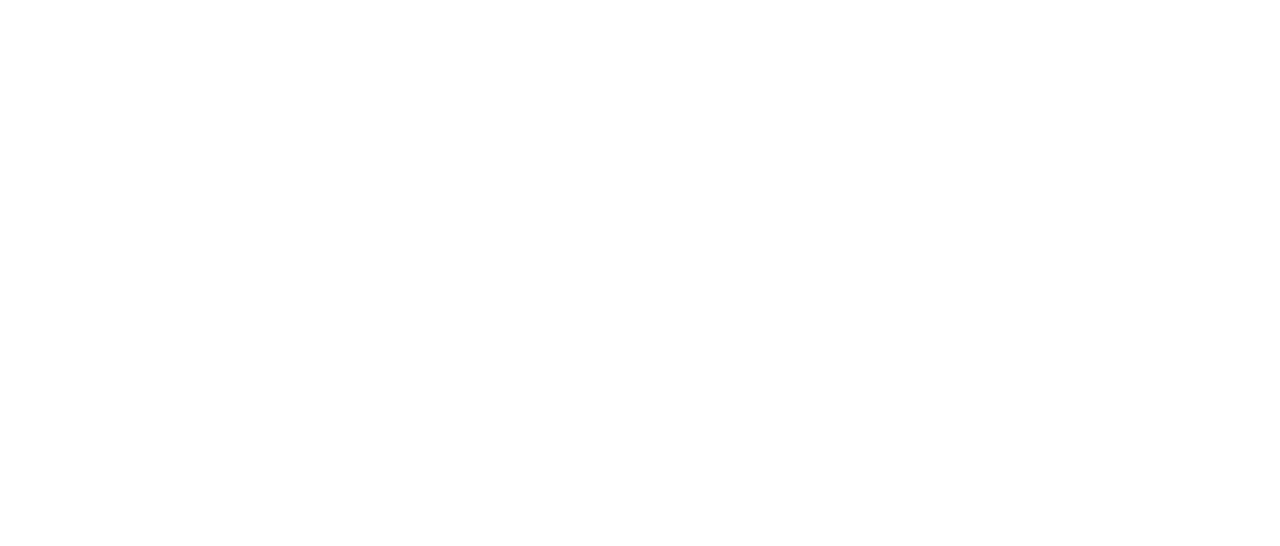
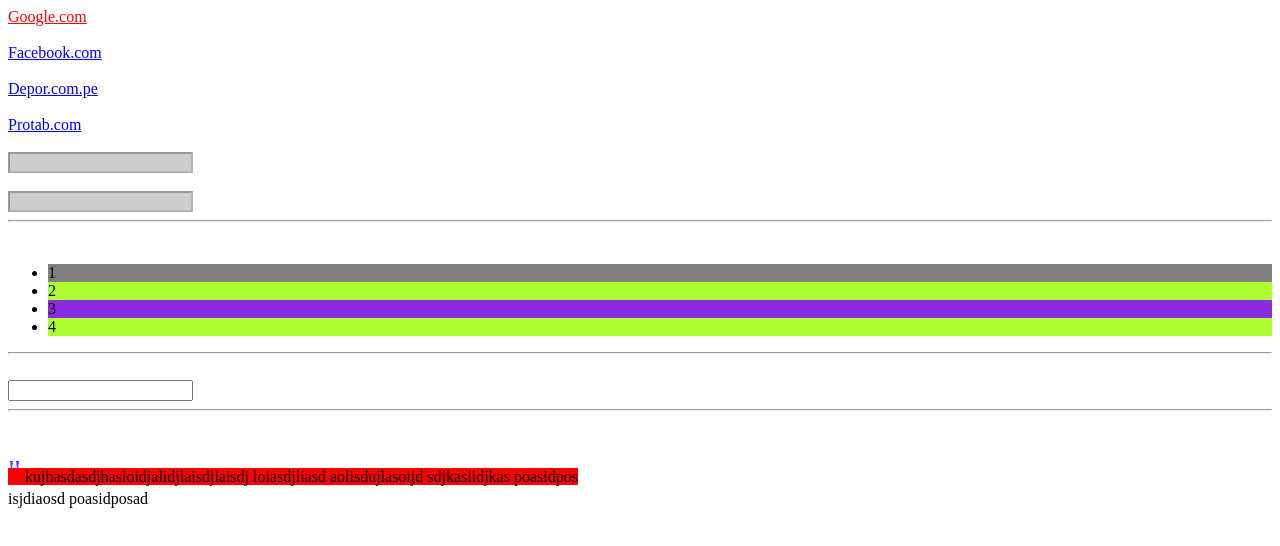
Before and after one commit to CarlosCesarMoscoso/Mi-primer-reto, a plain HTML site: page css.html in a window 1280 px wide. Drawn offline with Linux system fonts and the light colour scheme.

Commit message:
Avance segun clasese de CSS selectores Pseudoelementos

```diff
--- a/css.html
+++ b/css.html
@@ -4,8 +4,34 @@
     <meta charset="UTF-8">
     <meta name="viewport" content="width=device-width, initial-scale=1.0">
     <title>Document</title>
+    <link rel="stylesheet" href="./styles/estilos.css">
 </head>
 <body>
+    <a href="https://google.com">Google.com</a><br><br>
+    <a href="https://facebook.com">Facebook.com</a><br><br>
+    <a href="https://depor.com.pe">Depor.com.pe</a><br><br>
+    <a href="https://protab.com">Protab.com</a><br><br>
+    <input type="text" disabled>
+    <br><br>
+    <input type="text" disabled>
+    <hr/>
+    <br/>
+    <ul>
+        <li>1</li>
+        <li>2</li>
+        <li>3</li>
+        <li>4</li>
+    </ul>
+    <hr>
+    <br>
+    <input type="text">
+    <hr>
+    <br>
+    <p>
+        kujhasdasdjhasloidjalidjlaisdjlaisdj loiasdjliasd aolisdujlasoijd
+        sdjkaslidjkas poasidpos <br>
+        isjdiaosd poasidposad
 
+    </p>
 </body>
 </html>
--- /dev/null
+++ b/styles/estilos.css
@@ -0,0 +1,94 @@
+/*Selector por atributo*/
+
+a[href="https://google.com"]
+{
+    color: red;
+}
+
+a[href="https://facebook.com"]
+{
+    color: blank;
+}
+
+input[disabled]
+{
+    background: #cdcdcd;
+}
+
+/* Selector PorPseudoClase
+Son estado de los elementos*/
+
+a:hover
+{
+    background:red;
+    color: yellow;
+    padding: 10px;
+}
+a:visited
+{
+    background: blueviolet;
+}
+/* Pesuclase */
+/*li:first-child
+{
+    background: red;
+}
+
+li:nth-child(2)
+{
+    background: skyblue;
+}
+li:nth-child(3)
+{
+    background: yellow;
+}
+li:last-child
+{
+    background:green;
+}
+*/
+/*Selectores Pseudoclases de posiciones*/
+/*Para hallar pares*/
+li:nth-child(even)
+{
+    background: greenyellow;
+}
+/*Para hallar los impares*/
+li:nth-child(odd)
+{
+    background: blueviolet;
+}
+li:nth-child(1)
+{
+    background: grey;
+}
+
+/*Pseodoclase focus*/
+input:focus
+{
+    outline :none;
+    background-color: red;
+    color: white;
+}
+
+
+/*Pseudo Elementos*/
+p::first-letter
+{
+    font-size: 42px;
+}
+p::first-line
+{
+    background: red;
+}
+p::before
+{
+    content: '"';
+    font-size: 32px;
+    color:blueviolet
+}|
+p::after
+{
+    content: '"'
+
+}
```
